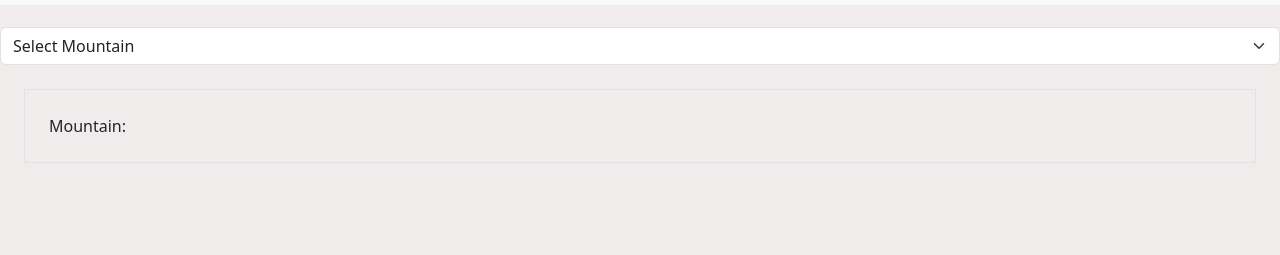
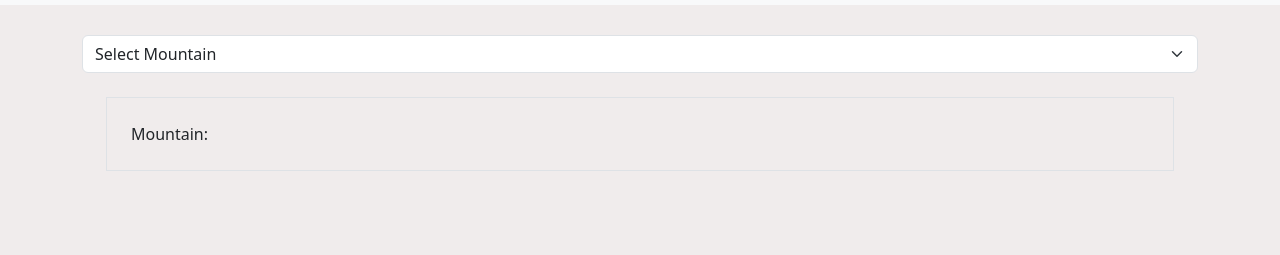
Before and after one commit to TherealJGatsby/EnjoyTheOutdoors, a plain HTML site: page mountainsInformation.html in a window 1280 px wide. Shown: the part 81-336 px from the top of the page. Drawn offline with nearby package versions, Linux system fonts and the light colour scheme.

Commit message:
updated mountains page

```diff
--- a/mountainsInformation.html
+++ b/mountainsInformation.html
@@ -66,7 +66,7 @@
       </div>
     </nav>
 
-    <main>
+    <main class="container mt-5">
       <form action="" id="mountainForm">
         <select id="mountainList" class="form-select mt-5" name="mountain">
           <option>Select Mountain</option>
```
